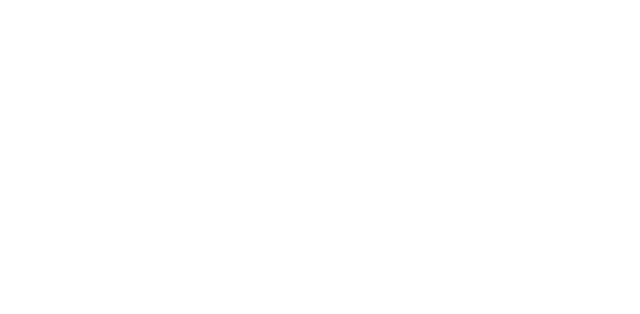
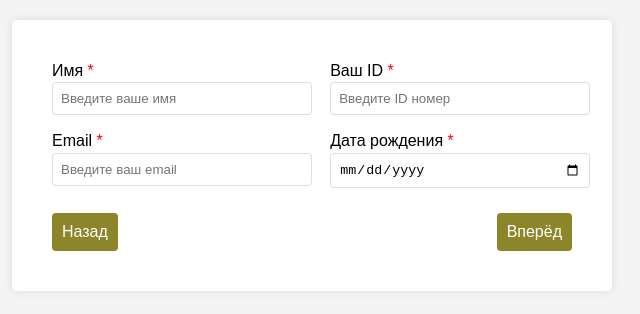
Before and after one commit to ARTALEAL/multiform, a website: page index.html in a window 1280 px wide. Shown: the whole page, without its empty margins (328-968 px from the left). Drawn offline with Linux system fonts and the light colour scheme.

Commit message:
basic form styles

```diff
--- /dev/null
+++ b/index.css
@@ -0,0 +1,87 @@
+:root {
+    --primary-color: #8c852a;
+    --secondary-color: #858034;
+  }
+
+  body {
+    font-family: sans-serif;
+    line-height: 1.4;
+    margin: 0 auto;
+    padding: 20px;
+    background-color: #f4f4f4;
+    max-width: 600px;
+  }
+
+  h1 {
+    text-align: center;
+  }
+
+  form {
+    background: #fff;
+    padding: 40px;
+    border-radius: 5px;
+    box-shadow: 0 0 10px rgba(0, 0, 0, 0.1);
+    display: flex;
+    flex-direction: column;
+  }
+
+  .form-group {
+    display: flex;
+    gap: 7%;
+
+  }
+
+  .form-group > div {
+    width: 100%;
+  }
+
+  input:not([type="checkbox"]),
+  select,
+  textarea {
+    width: 100%;
+    padding: 8px;
+    border: 1px solid #ddd;
+    border-radius: 4px;
+  }
+
+  .form-control {
+    margin-bottom: 15px;
+  }
+
+  button {
+    display: block;
+    width: 100%;
+    padding: 10px;
+    color: white;
+    background-color: var(--primary-color);
+    border: none;
+    border-radius: 4px;
+    cursor: pointer;
+    font-size: 16px;
+
+  }
+
+  button:hover {
+    background-color: var(--secondary-color);
+  }
+
+  .group-two, .group-three {
+    display: none;
+  }
+
+  .arrows {
+    display: flex;
+    justify-content: space-between;
+    align-items: center;
+    margin-top: 10px;
+  }
+
+  #navLeft, #navRight {
+    width: fit-content;
+  }
+
+  @media screen and (max-width: 600px) {
+    .form-group {
+      flex-direction: column;
+    }
+  }
--- a/index.html
+++ b/index.html
@@ -4,12 +4,76 @@
 <head>
     <meta charset="UTF-8">
     <meta name="viewport" content="width=device-width, initial-scale=1.0">
-    <title>Document</title>
+    <title>Мультиформа</title>
     <script defer src="./scripts/index.js"></script>
+    <link rel="stylesheet" href="index.css">
 </head>
 
 <body>
+    <form id="myForm">
+        <section class="group-one" id="one">
+            <div class="form-group">
+                <div class="form-control">
+                    <label for="name">Имя <span style="color: red;">*</span></label>
+                    <input type="text" id="name" name="name" placeholder="Введите ваше имя">
+                </div>
 
+                <div class="form-control">
+                    <label for="idNum">Ваш ID <span style="color: red;">*</span></label>
+                    <input type="number" id="idNum" name="idNum" placeholder="Введите ID номер">
+                </div>
+            </div>
+
+            <div class="form-group">
+                <div class="form-control">
+                    <label for="email">Email <span style="color: red;">*</span></label>
+                    <input type="email" id="email" name="email" placeholder="Введите ваш email">
+                </div>
+
+                <div class="form-control">
+                    <label for="birthdate">Дата рождения <span style="color: red;">*</span></label>
+                    <input type="date" id="birthdate" name="birthdate" max="2006-10-01" min="1924-01-01">
+                </div>
+            </div>
+        </section>
+
+        <section class="group-two" id="two">
+            <div class="form-control">
+                <label for="document">Загрузить CV <span style="color: red;">*</span></label>
+                <input type="file" name="document" id="document">
+            </div>
+
+            <div class="form-control">
+                <label for="department">Отдел <span style="color: red;">*</span></label>
+                <select id="department" name="department">
+                    <option value="">Отдел выборки</option>
+                    <option value="hr">Отдел персонала</option>
+                    <option value="it">ИТ-отдел</option>
+                    <option value="finance">Финансовый отдел</option>
+                </select>
+            </div>
+        </section>
+
+        <section class="group-three" id="three">
+            <div class="form-control">
+                <label for="skills">Навыки (не обязательно)</label>
+                <textarea id="skills" name="skills" rows="4" placeholder="Опишите ваши навыки"></textarea>
+            </div>
+
+            <div class="form-control">
+                <input type="checkbox" name="terms" id="terms">
+                <label for="terms">Я прочитал и ознакомился с условиями <span style="color: red;">*</span></label>
+            </div>
+
+            <button id="btn" type="submit">Подтвердить и отправить</button>
+        </section>
+
+        <div class="arrows">
+            <button type="button" id="navLeft">Назад</button>
+            <span id="stepInfo"></span>
+            <button type="button" id="navRight">Вперёд</button>
+        </div>
+    </form>
 </body>
 
 </html>
```
